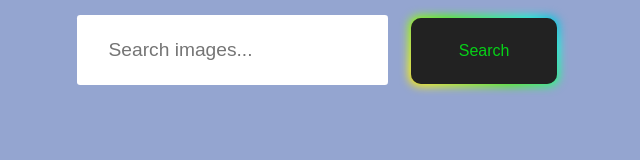
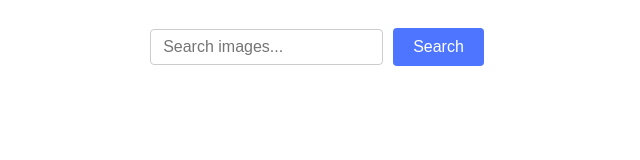
Before and after one commit to mardaxrakys/goit-advancedjs-hw-04, a website built with Vite: page src/index.html in a window 1280 px wide. Shown: the whole page, without its empty margins (323-963 px from the left). Built offline with nearby package versions, Linux system fonts and the light colour scheme; what simplelightbox would draw is missing.

Commit message:
1ццццццццц

```diff
--- a/src/css/base.css
+++ b/src/css/base.css
@@ -1,7 +1,8 @@
 body {
-  font-family: 'Roboto', sans-serif;
-  color: var(--cl-text-slate);
-  background-color: #94a5d0;
+  font-family: 'Montserrat', sans-serif;
+  background-color: #fff;
+  color: #333;
+  padding: 20px;
 }
 
 .container {
--- a/src/css/button.css
+++ b/src/css/button.css
@@ -1,106 +1,19 @@
 .button-85 {
-  padding: 1.5em 3em;
-  font-size: 1em;
+  padding: 10px 20px;
+  font-size: 16px;
   border: none;
-  outline: none;
-  color: rgb(7, 208, 24);
-  background: #111;
+  background-color: #4e75ff;
+  color: white;
+  border-radius: 4px;
   cursor: pointer;
-  position: relative;
-  z-index: 0;
-  border-radius: 10px;
-  user-select: none;
-  -webkit-user-select: none;
-  touch-action: manipulation;
+  transition: background-color 0.3s ease;
 }
 
-.button-85:hover,
-.button-85:focus {
-  transform: var(--transform-scale);
+.button-85:hover {
+  background-color: #6c8cff;
 }
 
-.button-85:before {
-  content: '';
-  background: linear-gradient(
-    45deg,
-    #ff0000,
-    #ff7300,
-    #fffb00,
-    #48ff00,
-    #00ffd5,
-    #002bff,
-    #7a00ff,
-    #ff00c8,
-    #ff0000
-  );
-  position: absolute;
-  top: -2px;
-  left: -2px;
-  background-size: 400%;
-  z-index: -1;
-  filter: blur(5px);
-  -webkit-filter: blur(5px);
-  width: calc(100% + 4px);
-  height: calc(100% + 4px);
-  animation: glowing-button-85 20s linear infinite;
-  transition: opacity 0.3s ease-in-out;
-  border-radius: 10px;
+.button-85:before,
+.button-85:after {
+  display: none;
 }
-
-@keyframes glowing-button-85 {
-  0% {
-    background-position: 0 0;
-  }
-  50% {
-    background-position: 400% 0;
-  }
-  100% {
-    background-position: 0 0;
-  }
-}
-
-.button-85:after {
-  z-index: -1;
-  content: '';
-  position: absolute;
-  width: 100%;
-  height: 100%;
-  background: #222;
-  left: 0;
-  top: 0;
-  border-radius: 10px;
-}
-
-.btn {
-  display: block;
-  min-width: 169px;
-  border: none;
-  font-weight: 500;
-  line-height: 1.5;
-  letter-spacing: 0.04em;
-  margin: auto;
-  padding: 16px 32px;
-  border-radius: 4px;
-  color: var(--cl-white-background);
-  background-color: var(--cl-primary-iris);
-  transition: background-color var(--transition-hover-focus);
-}
-
-.start {
-  color: #fff;
-  text-align: center;
-  cursor: pointer;
-  background-color: #04aa6d;
-  border: none;
-  border-radius: 10px;
-  margin: 10px 15px;
-  padding: 15px 32px;
-  font-size: 16px;
-  text-decoration: none;
-  transition-duration: 0.4s;
-  display: inline-block;
-}
-
-button:disabled {
-  color: #92978a;
-}
--- a/src/css/container.css
+++ b/src/css/container.css
@@ -1,7 +1,5 @@
 .container {
-  display: flex;
-  flex-direction: column;
-  align-items: center;
-  gap: 30px;
-  margin-top: 15px;
+  max-width: 800px;
+  margin: 0 auto;
+  padding: 0 15px;
 }
--- a/src/css/form.css
+++ b/src/css/form.css
@@ -1,10 +1,22 @@
+.form {
+  display: flex;
+  align-items: center;
+  gap: 10px;
+  justify-content: center;
+  margin-bottom: 20px;
+}
+
 .form-input {
-  color: #333;
-  font-size: 1.2rem;
-  margin: 0 auto;
-  padding: 1.5rem 2rem;
-  border-radius: 0.2rem;
-  background-color: rgb(255, 255, 255);
-  border: none;
-  margin-right: 1em;
+  width: 100%;
+  max-width: 300px;
+  padding: 8px 12px;
+  font-size: 16px;
+  border: 1px solid #ccc;
+  border-radius: 4px;
+  transition: border-color 0.3s;
 }
+
+.form-input:focus {
+  outline: none;
+  border-color: #4e75ff;
+}
```
